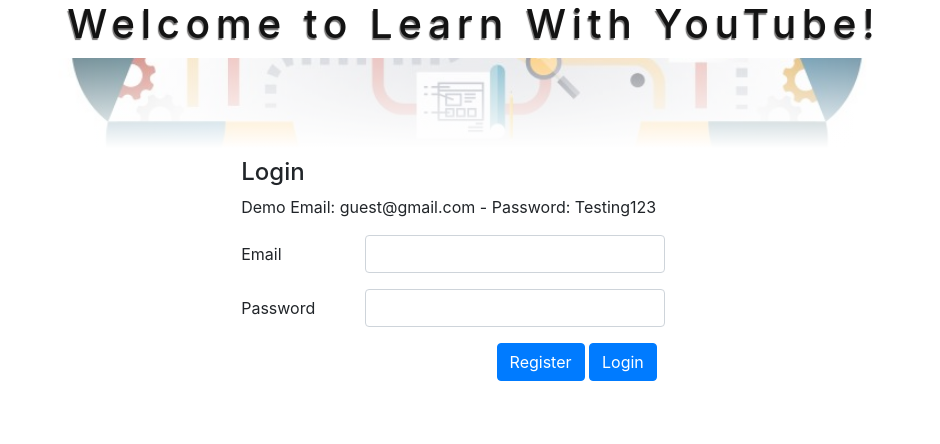
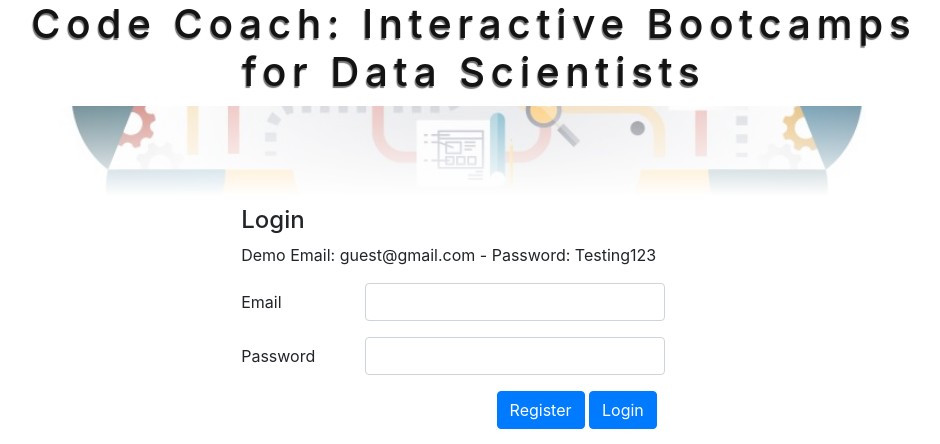
Before and after one commit to DayneSorvisto/Automated-YouTube-Course-Generator, a Django app: page / in a window 1280 px wide. Shown: the top 444 px of the page, without its empty margins (166-1106 px from the left). Run offline with Django 3.2, Linux system fonts and the light colour scheme; parts of the project's set-up code (start-up, migrations or seed data) failed here and were passed over; some libraries are stand-ins or nearby versions.

Commit message:
starting new project

```diff
--- a/apps/user_app/templates/user_app/index.html
+++ b/apps/user_app/templates/user_app/index.html
@@ -17,7 +17,7 @@
 <body>
     <div class="container">
         <div class="welcome_box center_content">
-            <h1 class="elegantshadow">Welcome to Learn With YouTube!</h1>
+            <h1 class="elegantshadow">Code Coach: Interactive Bootcamps for Data Scientists</h1>
         </div>
 
         <div class="main_banner">
@@ -29,7 +29,7 @@
             <!-- begin left -->
             <div class="left_box">
                 <div class="box_header">
-                    <h4>Register</h4>
+                    <h4>Sign Up for Class</h4>
                     <p>Demo Email: guest@gmail.com - Password: Testing123</p>
                 </div>
                 <form id="register_form" action="/register_user" method="POST">
```
